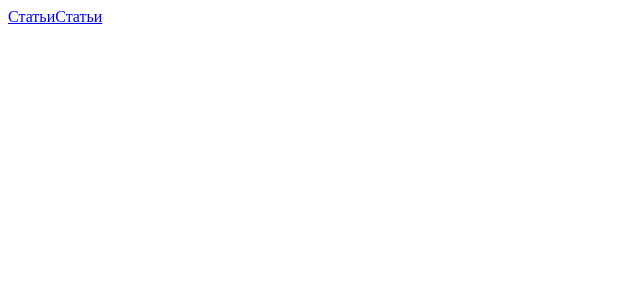
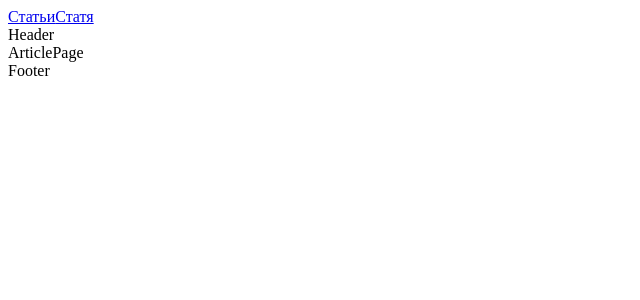
Before and after one commit to MaximMukhin/furnicraft-book, a React (Vite) app: page /article in a window 1280 px wide. Before the commit this address had no page. Shown: the top 300 px of the page, without its empty margins (0-640 px from the left). Built offline with nearby package versions, Linux system fonts and the light colour scheme; no server answers.

Commit message:
Создать страницу Articles и вывести список статей

```diff
--- a/src/components/App.tsx
+++ b/src/components/App.tsx
@@ -1,15 +1,16 @@
 import { BrowserRouter, Routes, Route, Link } from "react-router-dom";
-import { ArticlesPage } from "./views/ArticlePage";
-import { ArticlePage } from "./views/ArticlesPage";
+import { ArticlesPage } from "./views/ArticlesPage";
+import { ArticlePage } from "./views/ArticlePage";
 
 const App = () => {
   return (
     <BrowserRouter>
       <Link to={"/articles"}>Статьи</Link>
-      <Link to={"/"}>Статьи</Link>
+      <Link to={"/article"}>Статя</Link>
       <Routes>
         <Route path="articles" element={<ArticlesPage />} />
         <Route path="articles/:_id" element={<ArticlePage />} />
+        <Route path="article" element={<ArticlePage />} />
       </Routes>
     </BrowserRouter>
   );
--- a/src/components/layouts/Page/Page.tsx
+++ b/src/components/layouts/Page/Page.tsx
@@ -5,12 +5,12 @@ import { Footer } from "@/components/layouts/Footer";
 interface PageProps {}
 
 export const Page: React.FC<PropsWithChildren<PageProps>> = (props) => {
-  // const { children } = props;
+  const { children } = props;
 
   return (
     <div>
       <Header></Header>
-      <div>Привет Мир!</div>
+      <div>{children}</div>
       <Footer></Footer>
     </div>
   );
--- a/src/components/views/ArticlePage/ArticlePage.tsx
+++ b/src/components/views/ArticlePage/ArticlePage.tsx
@@ -2,18 +2,19 @@ import React, { useEffect, useState } from "react";
 import { Page } from "@/components/layouts/Page";
 import axios from "axios";
 import { Article } from "@/types";
+import { useParams } from "react-router-dom";
 
-interface ArticlesPageProps {}
+interface ArticlePageProps {}
 
-export const ArticlesPage: React.FC<ArticlesPageProps> = () => {
+export const ArticlePage: React.FC<ArticlePageProps> = () => {
   const [articles, setArticles] = useState<Article[]>([]);
-
+  const params = useParams();
   useEffect(() => {
     axios.get("http://localhost:4000/articles").then((res) => {
-      console.log(res.data.articles);
+      console.log("article", res.data.articles);
       setArticles(res.data.articles);
     });
-  }, []);
+  }, [setArticles]);
 
   return (
     <Page>
--- /dev/null
+++ b/src/components/views/ArticlesPage/ArticlesItem.tsx
@@ -0,0 +1,16 @@
+import React from "react";
+
+interface ArticlesItemProps {}
+
+export const ArticlesItem: React.FC<ArticlesItemProps> = ({
+  articlesProps,
+}) => {
+  console.log("ArticlesItemProps");
+  return (
+    <div style={{ backgroundColor: "lightgray" }}>
+      <p>id: {articlesProps._id}</p>
+      <p>title: {articlesProps.title}</p>
+      <p>content: {articlesProps.content}</p>
+    </div>
+  );
+};
--- a/src/components/views/ArticlesPage/ArticlesPage.tsx
+++ b/src/components/views/ArticlesPage/ArticlesPage.tsx
@@ -1,15 +1,39 @@
-import React from "react";
+import React, { useEffect, useState } from "react";
+import { Page } from "@/components/layouts/Page";
+import axios from "axios";
+import { Article } from "@/types";
 import { useParams } from "react-router-dom";
-import { Page } from "@/components/layouts/Page";
+import { ArticlesItem } from "@/components/views/ArticlesPage/ArticlesItem";
 
-interface ArticlePageProps {}
+interface ArticlesPageProps {}
 
-export const ArticlePage: React.FC<ArticlePageProps> = () => {
+export const ArticlesPage: React.FC<ArticlesPageProps> = () => {
+  const [articles, setArticles] = useState<Article[]>([]);
   const params = useParams();
-  console.log(params);
+  useEffect(() => {
+    axios.get("http://localhost:4000/articles").then((res) => {
+      console.log("articles", res.data.articles);
+      setArticles(res.data.articles);
+    });
+  }, [setArticles]);
+
+  const displayArticles = () => {
+    return articles.map((el) => (
+      <ArticlesItem key={el._id} articlesProps={el} />
+    ));
+  };
+
   return (
     <Page>
       <div>ArticlesPage</div>
+
+      <div>{displayArticles()}</div>
+
+      {/*      <div>
+        {articles.map((el) => (
+          <ArticlesItem key={el._id} articlesProps={el} />
+        ))}
+      </div>*/}
     </Page>
   );
 };
--- a/src/components/views/ArticlesPage/index.ts
+++ b/src/components/views/ArticlesPage/index.ts
@@ -1 +1,2 @@
 export * from "./ArticlesPage";
+export * from "./ArticlesItem";
```
